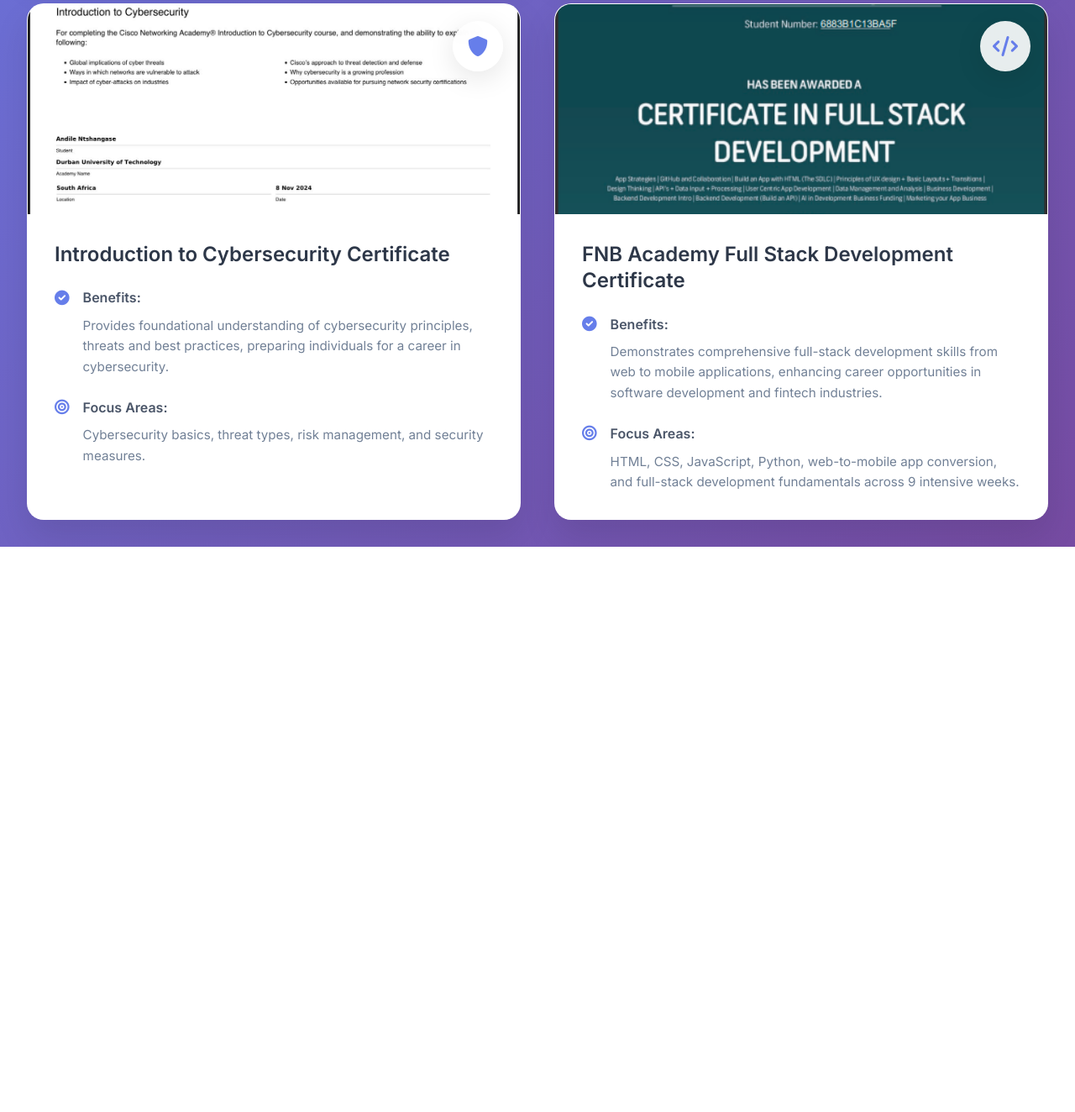
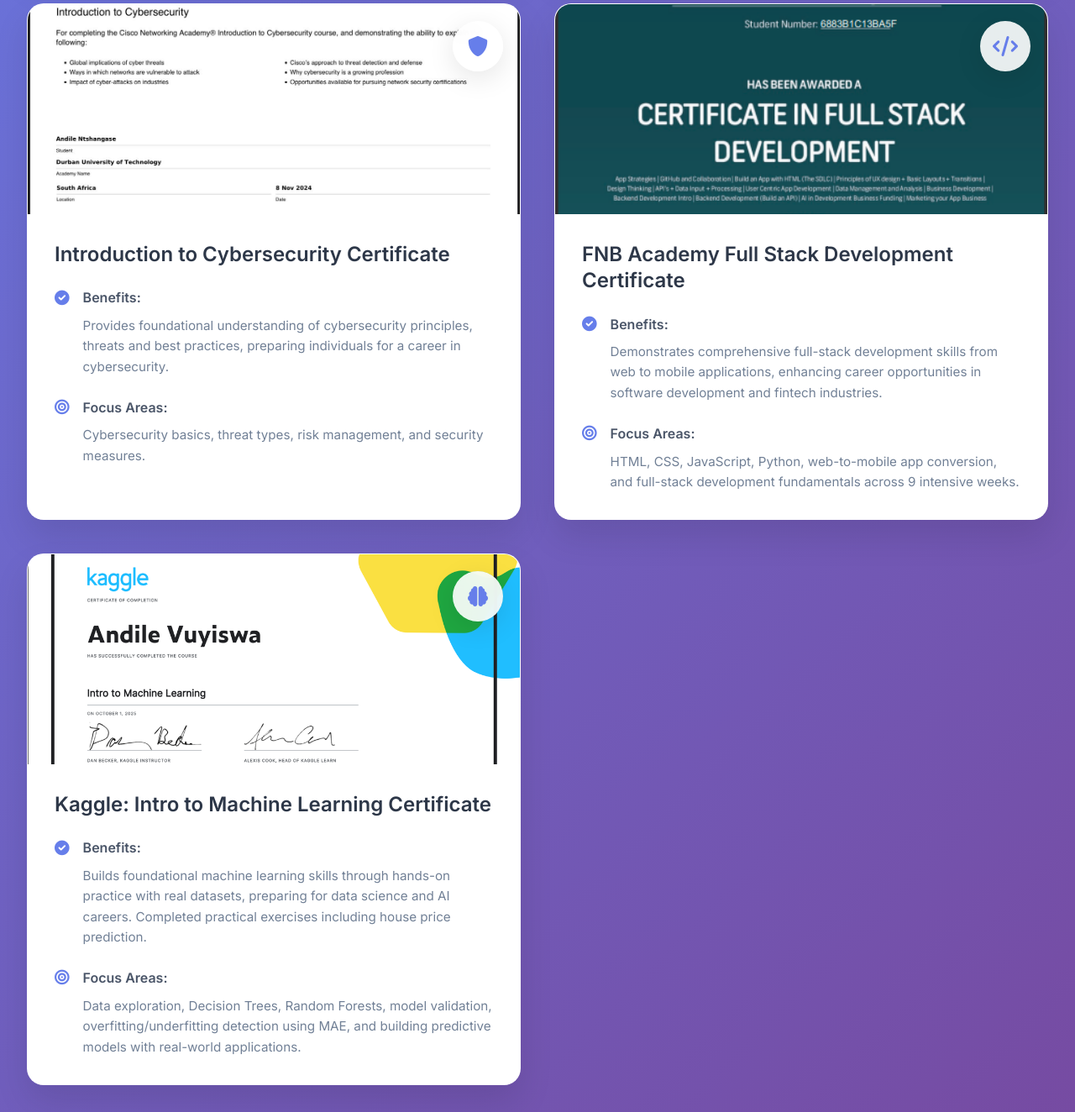
Before and after one commit to 0698113787/Portfolio_with_admin_cause_email_dont_work, a Flask app: page /certificates in a window 1280 px wide. Shown: the part 895-2219 px from the top of the page at 84% size. Before the commit the page ends 1546 px from the top, so only its background shows below. Run offline with Flask 3, Linux system fonts and the light colour scheme.

Commit message:
mmachine certificate

```diff
--- a/templates/certificates.html
+++ b/templates/certificates.html
@@ -131,6 +131,35 @@
                 </div>
             </div>
 
+            <!-- NEW: Kaggle Machine Learning Certificate -->
+            <div class="cert-card" data-aos="fade-up" data-aos-delay="300">
+                <div class="cert-image">
+                    <img src="{{url_for('static', filename='Intro to machine learning certificate.png')}}" alt="Kaggle Intro to Machine Learning Certificate">
+                    <div class="cert-overlay">
+                        <i class="fas fa-brain"></i>
+                    </div>
+                </div>
+                <div class="cert-content">
+                    <h3>Kaggle: Intro to Machine Learning Certificate</h3>
+                    <div class="cert-details">
+                        <div class="detail-item">
+                            <i class="fas fa-check-circle"></i>
+                            <div>
+                                <strong>Benefits:</strong>
+                                <p>Builds foundational machine learning skills through hands-on practice with real datasets, preparing for data science and AI careers. Completed practical exercises including house price prediction.</p>
+                            </div>
+                        </div>
+                        <div class="detail-item">
+                            <i class="fas fa-bullseye"></i>
+                            <div>
+                                <strong>Focus Areas:</strong>
+                                <p>Data exploration, Decision Trees, Random Forests, model validation, overfitting/underfitting detection using MAE, and building predictive models with real-world applications.</p>
+                            </div>
+                        </div>
+                    </div>
+                </div>
+            </div>
+
 
         </div>
     </div>
--- a/templates/home.html
+++ b/templates/home.html
@@ -192,7 +192,7 @@
                                 <div class="project-links">
                                     <h4><i class="fas fa-folder-open"></i> Projects Built:</h4>
                                     <div class="project-grid">
-                                        <a href="#" class="project-link completed">
+                                        <a href="https://mgazi-portfolio.onrender.com" class="project-link completed">
                                             <i class="fas fa-globe"></i>
                                             <span class="project-title">Portfolio Website</span>
                                             <span class="project-desc">Flask-based personal portfolio</span>
```
Lines whose indentation alone changed are shown as unchanged.
